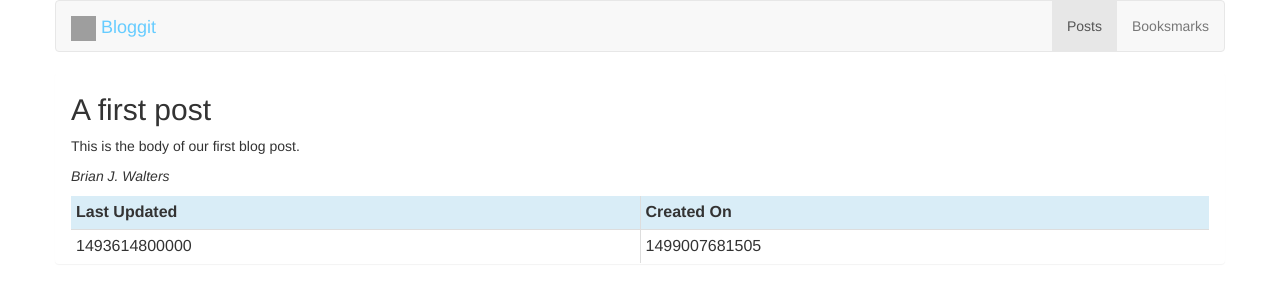
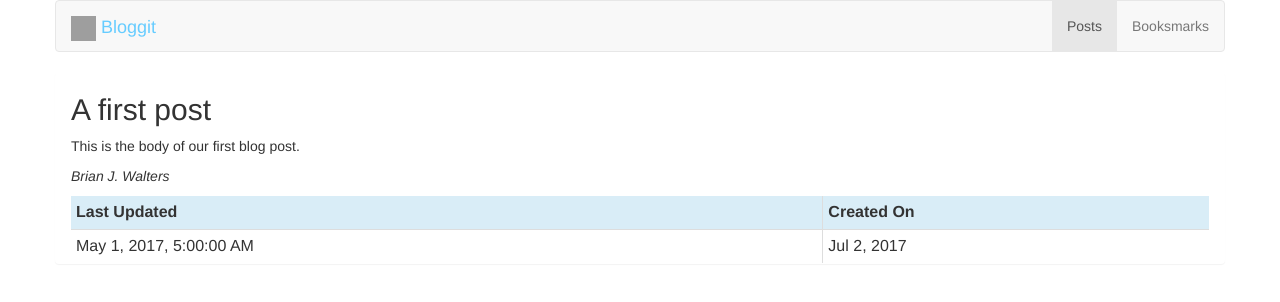
Before and after one commit to brianjosephwalters/lab-fe-complete, an Angular app: page /posts/1 in a window 1280 px wide. Shown: the top 302 px of the page. Built offline with nearby package versions, Linux system fonts and the light colour scheme; grey boxes are pictures that could not be loaded.

Commit message:
Lab 11: Added date formatting.

```diff
--- a/src/app/post-details/post-details.component.html
+++ b/src/app/post-details/post-details.component.html
@@ -13,8 +13,8 @@
         </thead>
         <tbody>
             <tr>
-                <td>{{post.lastUpdated}}</td>
-                <td>{{post.createdOn}}</td>
+                <td>{{post.lastUpdated | date:'medium'}}</td>
+                <td>{{post.createdOn | date}}</td>
             </tr>
         </tbody>
     </table>
```
